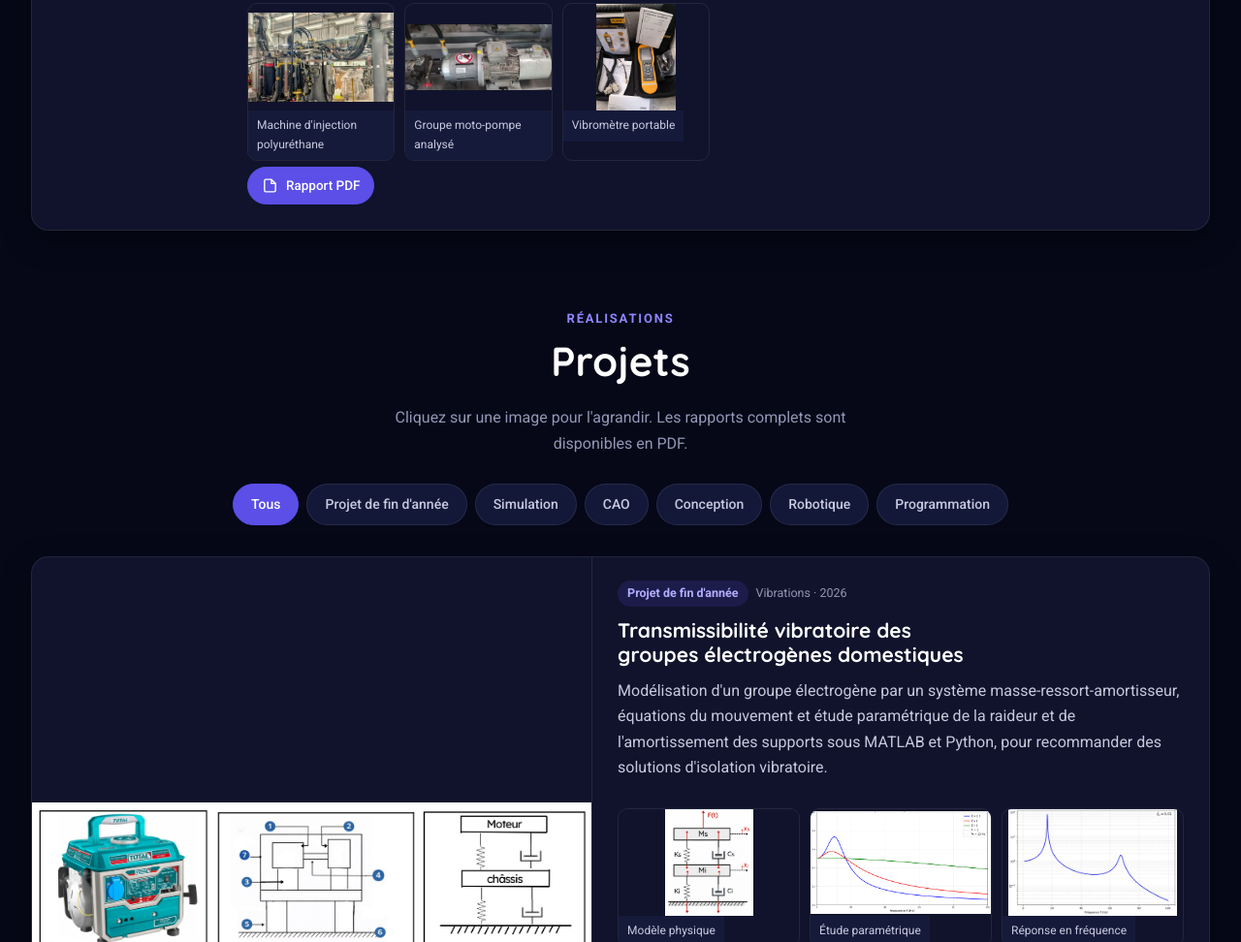
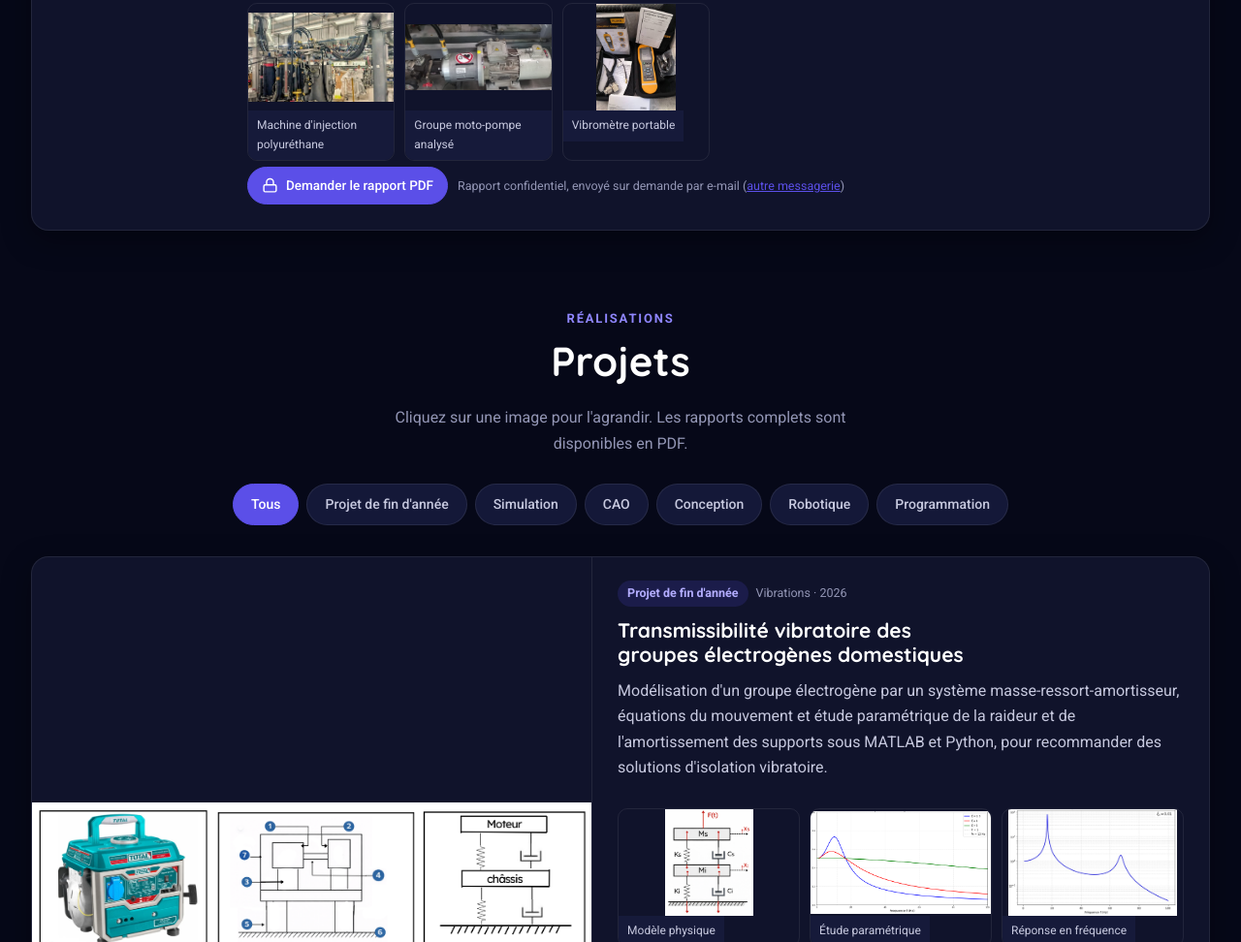
Before and after one commit to naghamgani-dotcom/naghamgani-dotcom.github.io, a plain HTML site: page index.html in a window 1280 px wide. Shown: the part 2462-3434 px from the top of the page at 97% size. Drawn offline with Linux system fonts and the light colour scheme.

Commit message:
Rapport COFAT sur demande par e-mail

```diff
--- a/index.html
+++ b/index.html
@@ -337,7 +337,7 @@ footer{border-top:1px solid var(--line)}
             <button type="button" data-full="cofat_vibrometre.png"><img src="cofat_vibrometre.png" alt="Vibromètre portable" loading="lazy"><span>Vibromètre portable</span></button>
 
           </div>
-          <div class="actions"><a class="btn btn-primary btn-sm" href="Rapport_stage_COFAT.pdf" target="_blank" rel="noopener"><svg viewBox="0 0 24 24" fill="none" stroke="currentColor" stroke-width="2"><path d="M14 3H6a2 2 0 0 0-2 2v14a2 2 0 0 0 2 2h12a2 2 0 0 0 2-2V9z"/><path d="M14 3v6h6"/></svg>Rapport PDF</a></div>
+          <div class="actions"><a class="btn btn-primary btn-sm" href="https://mail.google.com/mail/?view=cm&amp;fs=1&amp;to=nagham.gani@etudiant-enit.utm.tn&amp;su=Demande%20du%20rapport%20de%20stage%20COFAT&amp;body=Bonjour%20Nagham%2C%0A%0AJe%20souhaiterais%20recevoir%20votre%20rapport%20de%20stage%20COFAT.%0A%0ACordialement%2C" target="_blank" rel="noopener"><svg viewBox="0 0 24 24" fill="none" stroke="currentColor" stroke-width="2"><rect x="3" y="11" width="18" height="10" rx="2"/><path d="M7 11V7a5 5 0 0 1 10 0v4"/></svg>Demander le rapport PDF</a><span style="font-size:12.5px;color:var(--muted);align-self:center">Rapport confidentiel, envoyé sur demande par e-mail (<a href="mailto:nagham.gani@etudiant-enit.utm.tn?subject=Demande%20du%20rapport%20de%20stage%20COFAT">autre messagerie</a>)</span></div>
         </div>
       </article>
     </div>
```
